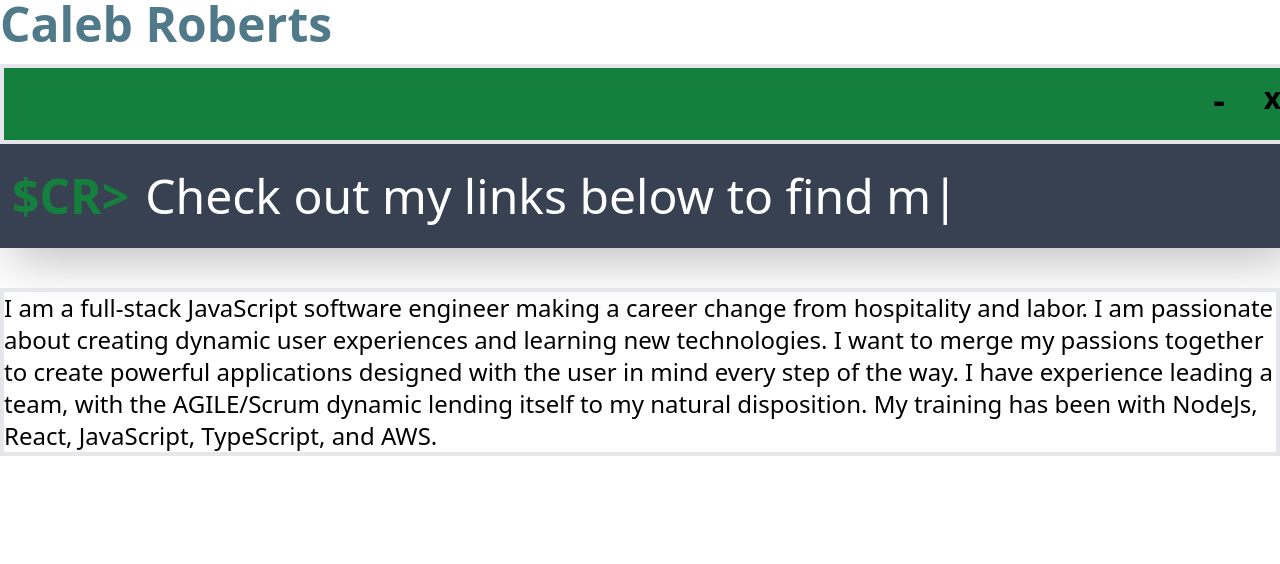
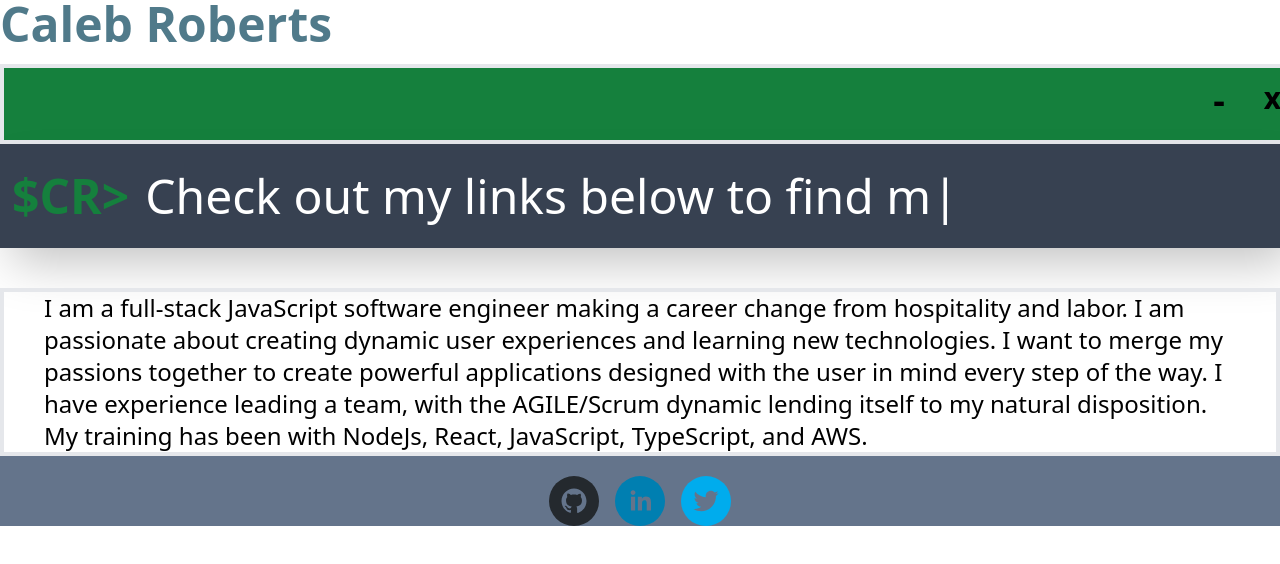
Before and after one commit to calebbbbs/portfolio, a React (Create React App) app in the folder frontend/: page / in a window 1280 px wide. Shown: the top 564 px of the page. Built offline with nearby package versions, Linux system fonts and the light colour scheme.

Commit message:
SocialIcons for social media links

```diff
--- a/frontend/package.json
+++ b/frontend/package.json
@@ -10,6 +10,7 @@
     "react-dom": "^17.0.2",
     "react-router-dom": "^6.2.1",
     "react-scripts": "5.0.0",
+    "react-social-icons": "^5.11.0",
     "typewriter-effect": "^2.18.2",
     "web-vitals": "^2.1.4"
   },
--- a/frontend/src/components/Bio.jsx
+++ b/frontend/src/components/Bio.jsx
@@ -1,6 +1,6 @@
 function Bio() {
   return (
-    <div className="box-content border-4 px-auto ">
+    <div className="box-border border-4 px-10 ">
       <p className="text-left text-2xl">I am a full-stack JavaScript software engineer making a career change from hospitality and labor. I am passionate about creating dynamic user experiences and learning new technologies. I want to merge my passions together to create powerful applications designed with the user in mind every step of the way. I have experience leading a team, with the AGILE/Scrum dynamic lending itself to my natural disposition. My training has been with NodeJs, React, JavaScript, TypeScript, and AWS.</p>
     </div>
   )
--- a/frontend/src/pages/Portfolio.jsx
+++ b/frontend/src/pages/Portfolio.jsx
@@ -1,3 +1,4 @@
+import { SocialIcon } from 'react-social-icons'
 import Greeting from '../components/Greeting'
 // import Enjoy from '../components/Enjoy'
 import Bio from '../components/Bio'
@@ -56,6 +57,14 @@ function Landing() {
           </p>
         </div> */}
       <Bio />
+      <footer className='bg-slate-500'>
+        <div className='button-group flex justify-center gap-4 pt-5'>
+         <SocialIcon url="https://github.com/calebbbbs" />
+          <SocialIcon url="https://www.linkedin.com/in/calebbbbs/"/>
+          <SocialIcon url="https://www.twitter.com/calebbbbs_io" />
+          {/* <a href="" className="btn btn-rounded bg-yellow-500"></a> */}
+        </div>
+      </footer>
     </>
   )
 }
```
Also changed, not shown: 1 other file (tests, documents, lock files or other folders).
